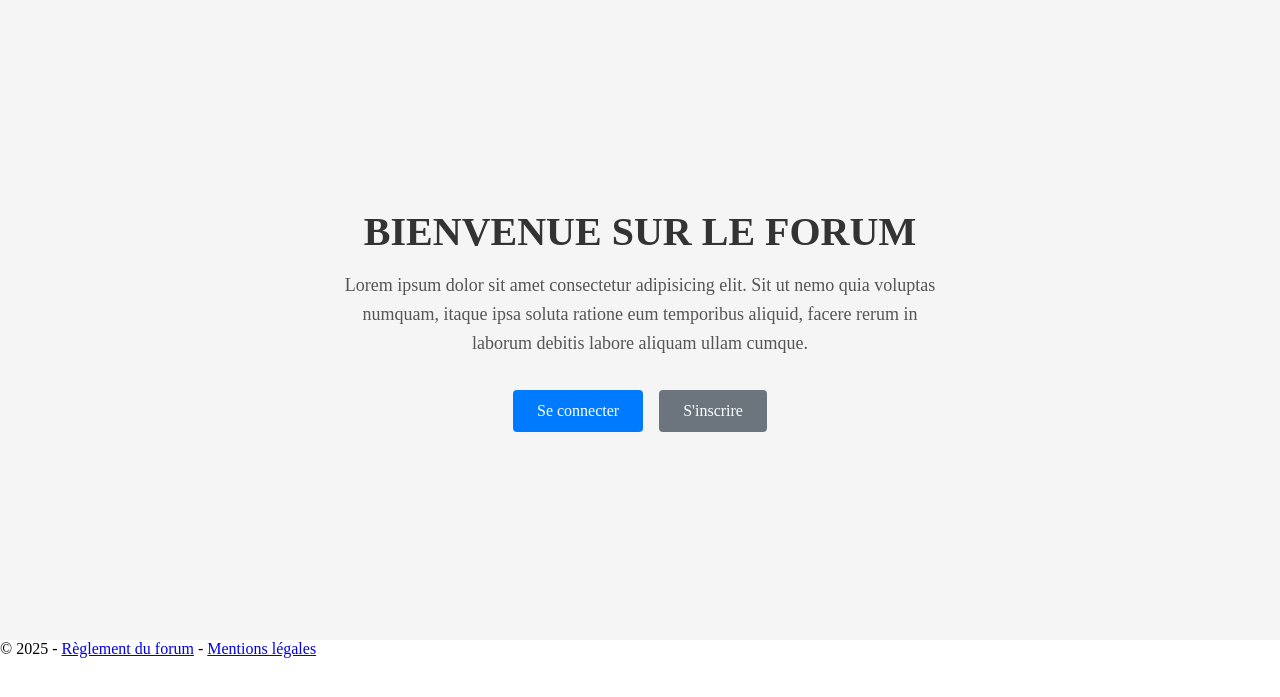
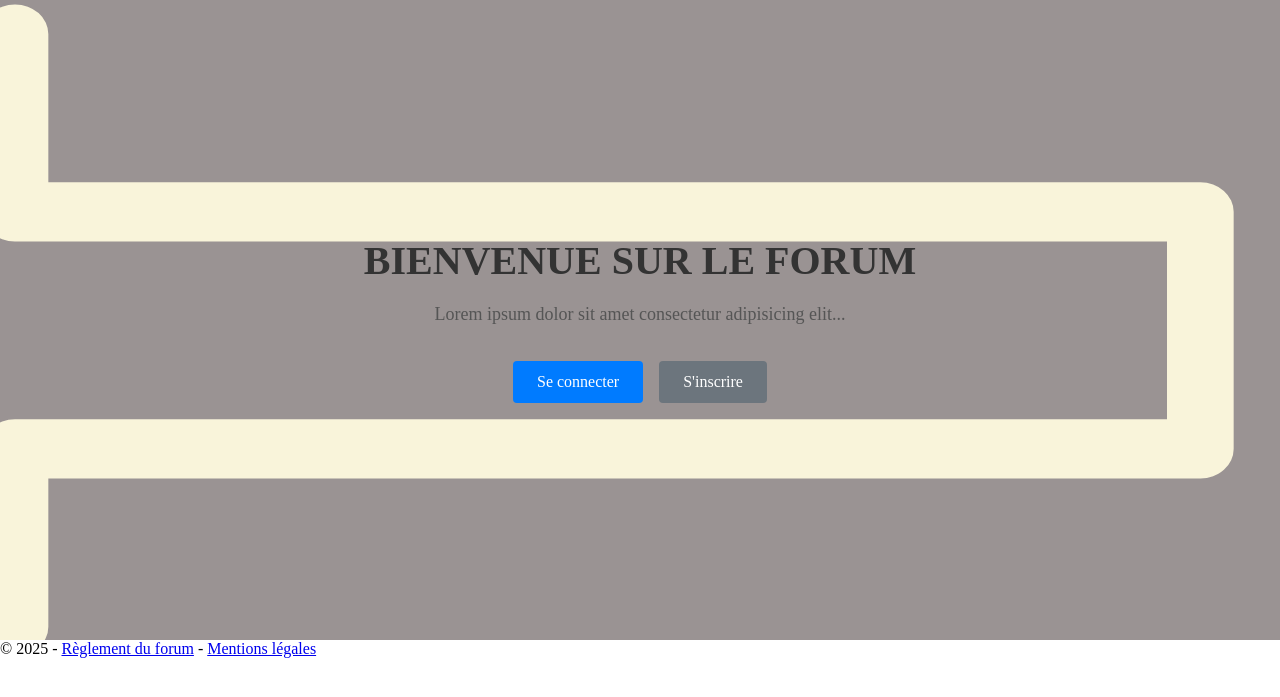
Before and after one commit to vally68/forum, a PHP site: page / in a window 1280 px wide. Shown: the part 36-733 px from the top of the page. Run offline with PHP 8.4, Linux system fonts and the light colour scheme; some libraries are stand-ins or nearby versions.

Commit message:
feat: début du "défilement" qui va  récupérer les derniers messages Style: css mise en forme pour intégrer le défilement à venir

```diff
--- a/public/css/style.css
+++ b/public/css/style.css
@@ -14,7 +14,7 @@ h1 {
   justify-content: center;
   min-height: 80vh;
   padding: 2rem;
-  background: #f5f5f5; /* à ajuster selon ta maquette */
+  background: #f5f5f5;
 }
 
 .home-content {
@@ -25,7 +25,7 @@ h1 {
 .home-content h1 {
   font-size: 2.5rem;
   margin-bottom: 1rem;
-  color: #333; /* ajuster selon ta maquette */
+  color: #333;
 }
 
 .home-content p {
@@ -66,3 +66,30 @@ h1 {
 .btn-secondary:hover {
   background-color: #565e64;
 }
+
+.home-welcome {
+  position: relative;
+  display: flex;
+  align-items: center;
+  justify-content: center;
+  min-height: 80vh;
+  padding: 2rem;
+  background: #9a9393;
+  overflow: hidden;
+}
+
+.background-line {
+  position: absolute;
+  top: 0;
+  left: 0;
+  width: 100%;
+  height: 100%;
+  z-index: 0; /* derrière */
+}
+
+.home-content {
+  position: relative;
+  z-index: 1; /* devant le SVG */
+  max-width: 600px;
+  text-align: center;
+}
--- a/view/home.php
+++ b/view/home.php
@@ -2,12 +2,30 @@
 
   </header>
 <section class="home-welcome">
-  <div class="home-content">
-    <h1>BIENVENUE SUR LE FORUM</h1>
-    <p>Lorem ipsum dolor sit amet consectetur adipisicing elit. Sit ut nemo quia voluptas numquam, itaque ipsa soluta ratione eum temporibus aliquid, facere rerum in laborum debitis labore aliquam ullam cumque.</p>
-    <div class="home-actions">
-      <a class="btn btn-primary" href="index.php?ctrl=security&action=login">Se connecter</a>
-      <a class="btn btn-secondary" href="index.php?ctrl=security&action=register">S'inscrire</a>
+
+    <svg class="background-line" xmlns="http://www.w3.org/2000/svg" viewBox="0 0 1920 1080" preserveAspectRatio="none">
+        <path
+            d="M22.5 1057.5
+               L22.5 757.5
+               L1800.5 757.5
+               L1800.5 357.5
+               L22.5 357.5
+               L22.5 57.5"
+            fill="none"
+            stroke="#F9F4DA"
+            stroke-width="100"
+            stroke-linecap="round"
+            stroke-linejoin="round"
+        />
+    </svg>
+
+    <div class="home-content">
+        <h1>BIENVENUE SUR LE FORUM</h1>
+        <p>Lorem ipsum dolor sit amet consectetur adipisicing elit...</p>
+        <div class="home-actions">
+            <a class="btn btn-primary" href="#">Se connecter</a>
+            <a class="btn btn-secondary" href="#">S'inscrire</a>
+        </div>
     </div>
-  </div>
+
 </section>
```
